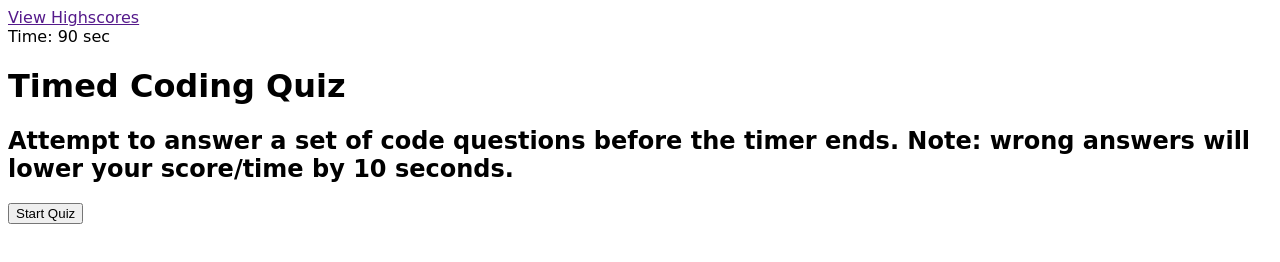
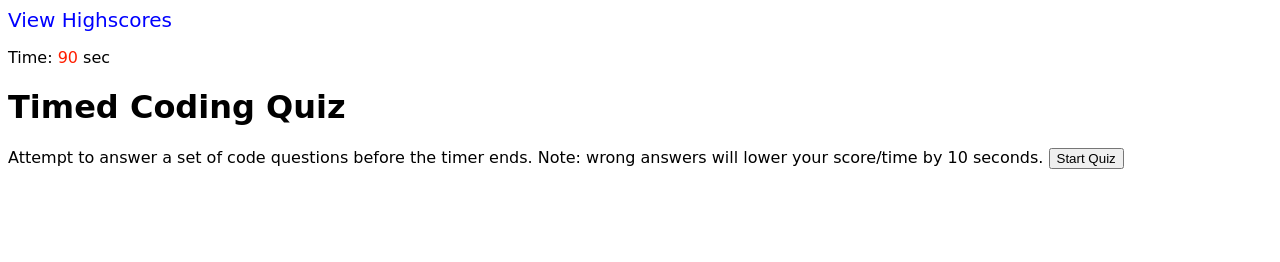
Before and after one commit to Ofelia1870/code-quiz, a plain HTML site: page index.html in a window 1280 px wide. Drawn offline with Linux system fonts and the light colour scheme.

Commit message:
ids added

```diff
--- a/index.html
+++ b/index.html
@@ -11,13 +11,13 @@
         <header>
             <nav>
                 <a href="">View Highscores</a>
-                <div>Time: <span id="time">90</span> sec</span></div>
             </nav>
+            <p id="timer">Time: <span id="time">90</span> sec</span></p>
         </header>
 
         <div class="container">
             <h1>Timed Coding Quiz</h1>
-            <h2>Attempt to answer a set of code questions before the timer ends. Note: wrong answers will lower your score/time by 10 seconds.</h2>
+            <p id="description">Attempt to answer a set of code questions before the timer ends. Note: wrong answers will lower your score/time by 10 seconds.</h2>
             <button class="start-quiz-button">Start Quiz</button>
         </div>
     </body>
--- a/style.css
+++ b/style.css
@@ -1,3 +1,13 @@
 body {
     font-family: cursive;
 }
+
+#time{
+    color: rgb(255, 30, 0);
+}
+
+a {
+    color: blue;
+    text-decoration: none;
+    font-size: 20px;
+}
```
